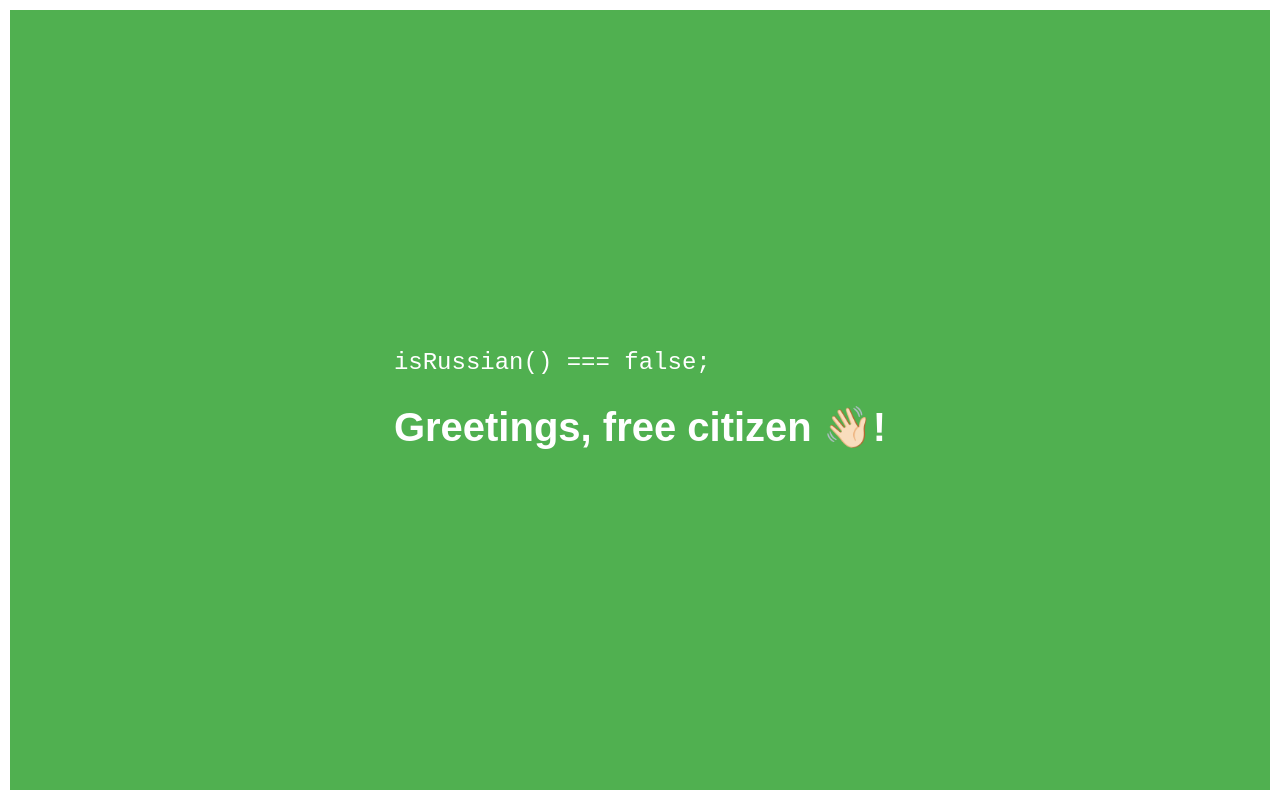
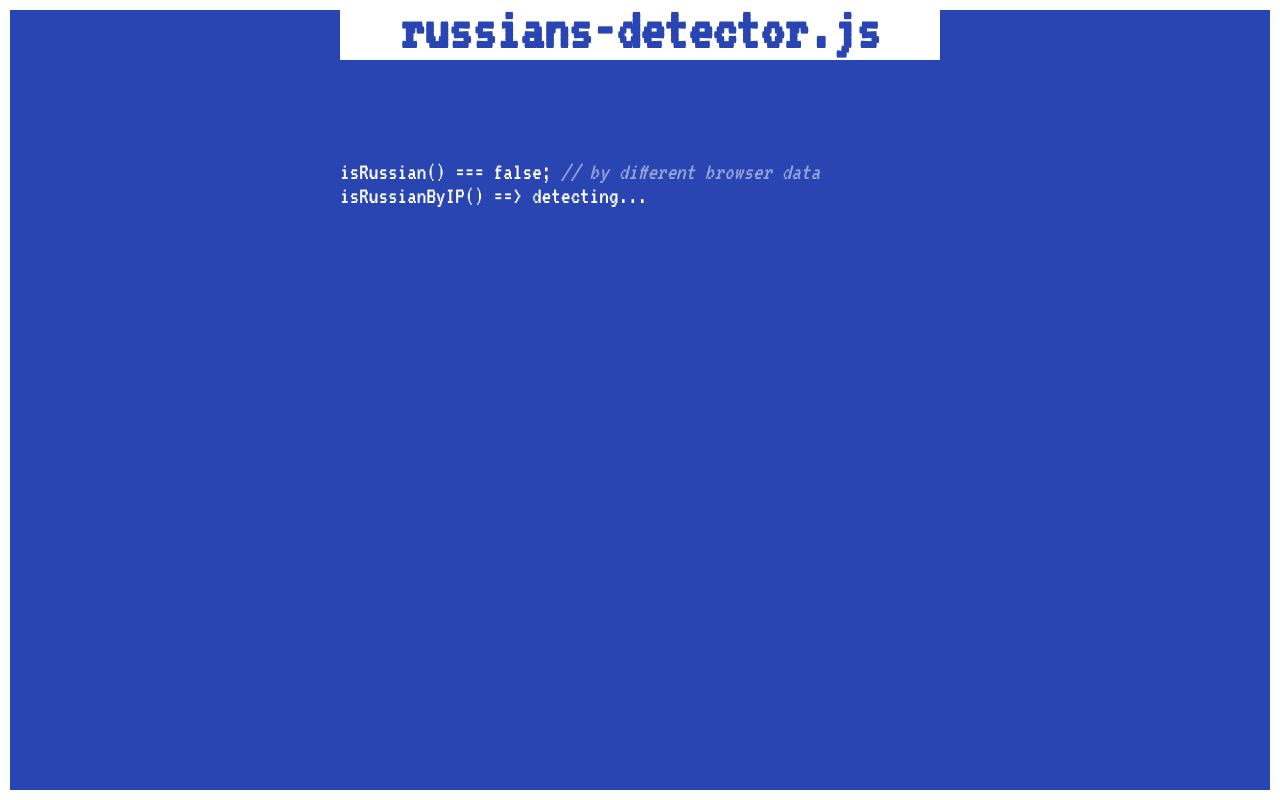
Before and after one commit to mr-devboy/russians-detector, a website: page index.html in a window 1280 px wide. Drawn offline with Linux system fonts and the light colour scheme; no server answers.

Commit message:
feat: Add russian detection by IP/location. Update demo

```diff
--- a/index.html
+++ b/index.html
@@ -7,13 +7,24 @@
     <title>russians-detector.js</title>
   </head>
   <style>
+    @import url('https://fonts.googleapis.com/css2?family=VT323&display=block');
+    :root {
+      --color-blue: #2945b2;
+      --color-green: #1c9f1c;
+      --color-red: #bc2727;
+      --color-primary: var(--color-blue);
+      --color-success: var(--color-green);
+      --color-error: var(--color-red);
+    }
+
     * {
       box-sizing: border-box;
     }
 
     html {
-      font-family: sans-serif;
+      font-family: 'VT323', sans-serif;
     }
+
     html,
     body {
       padding: 0;
@@ -22,67 +33,166 @@
 
     html,
     body,
-    #app {
+    .app {
       width: 100%;
       min-height: 100vh;
     }
 
-    #app {
+    .app {
       display: flex;
-      align-items: center;
       justify-content: center;
-      background: #50b050;
+      background: var(--color-primary);
       border: 10px solid #fff;
+      color: #fff;
+      padding: 0 40px 40px;
     }
 
-    #app.russian-detected {
-      background: #8b1818;
-      border-style: dashed;
+    .app.russianNotDetected {
+      background: var(--color-success);
     }
 
-    h1 {
-      color: #fff;
-      white-space: pre-line;
-      max-width: 550px;
-      font-weight: normal;
-      padding: 24px;
-      font-size: 24px;
-      font-weight: 300;
+    .app.russianDetected {
+      background: var(--color-error);
+      border-style: dashed;
+      animation: borderBlink 1s linear 5;
     }
 
-    pre,
-    h1 {
-      margin: 0;
+    @keyframes borderBlink {
+      0% {
+        border-style: solid;
+      }
+      49% {
+        border-style: solid;
+      }
+      50% {
+        border-style: dashed;
+      }
+      100% {
+        border-style: dashed;
+      }
     }
 
-    b {
+    .appContent {
+      width: 100%;
+      max-width: 600px;
+      margin-top: -10px;
+    }
+
+    .checks {
+      padding: 0;
+      font-size: 24px;
+      list-style-type: none;
+      margin: 0;
+      text-align: left;
+    }
+
+    .checks em {
+      opacity: 0.5;
+    }
+
+    .appTitle {
+      font-size: 60px;
+      margin: 0;
+      color: var(--color-primary);
+      background: #fff;
+      text-align: center;
+    }
+
+    .app.russianDetected .appTitle {
+      color: var(--color-error);
+    }
+
+    .app.russianNotDetected .appTitle {
+      color: var(--color-success);
+    }
+
+    .resultTitle {
+      margin: 0;
+      padding: 0;
       font-size: 40px;
+    }
+
+    .app.russianDetected .resultTitle {
+      animation: textBlink 1s linear 5;
+    }
+
+    .resultDescription {
+      margin: 0;
+      padding: 0;
+      font-size: 24px;
+    }
+
+    .appTitle {
+      margin-bottom: 100px;
+    }
+
+    .checks {
+      margin-bottom: 60px;
+    }
+
+    .resultTitle {
+      margin-bottom: 20px;
+    }
+
+    @keyframes textBlink {
+      0% {
+        visibility: visible;
+      }
+      50% {
+        visibility: hidden;
+      }
+      100% {
+        visibility: hidden;
+      }
     }
   </style>
   <body>
-    <div id="app"></div>
+    <div id="app" class="app">
+      <div id="appContent" class="appContent">
+        <h1 class="appTitle">russians-detector.js</h1>
+      </div>
+    </div>
     <script type="text/javascript">
       const app = document.querySelector('#app');
+      const appContent = document.querySelector('#appContent');
 
-      import('./src/index.js').then(({ isRussian }) => {
-        const detector = document.createElement('h1');
-        detector.innerHTML = `<pre>isRussian() === false;</pre>
-        <b>Greetings, free citizen 👋🏻!</b>
-        `;
+      import('./src/index.js').then(async ({ isRussian, isRussianByIP }) => {
+        const checks = document.createElement('ul');
+        checks.classList.add('checks');
+        appContent.appendChild(checks);
 
-        if (isRussian()) {
-          detector.innerHTML = `<pre>isRussian() === true;</pre>
-            <b>Not so fast 😬!</b>
+        const isRussianCheckEl = document.createElement('li');
+        isRussianCheckEl.innerHTML = `isRussian() === ${isRussian()}; <em>// by different browser data<em>`;
+        checks.append(isRussianCheckEl);
 
-            Folks, it seems a russian came to visit us 🤨.
+        const isRussianByIPCheckEl = document.createElement('li');
+        isRussianByIPCheckEl.classList.add('check');
+        isRussianByIPCheckEl.innerHTML = `isRussianByIP() ==> detecting...`;
+        checks.append(isRussianByIPCheckEl);
+
+        const isRussianIP = await isRussianByIP();
+        isRussianByIPCheckEl.innerHTML = `isRussianByIP() === ${isRussianIP}; <em>// by geolocation<em>`;
+
+        const resultTitleEl = document.createElement('h2');
+        resultTitleEl.classList.add('resultTitle');
+        const resultDescriptionEl = document.createElement('p');
+        resultDescriptionEl.classList.add('resultDescription');
+
+        if (isRussian() || isRussianIP) {
+          resultTitleEl.innerText = 'Russian detected! 😬';
+          resultDescriptionEl.innerText = `Folks, it seems a russian came to visit us 🤨.
             Yes, these are the ones who organize the genocide of free nations 🔪🩸.
             Hmm, what should we do with him 🧐?
 
-            🤫
-          `;
-          app.classList.add('russian-detected');
+            🤫`;
+          app.classList.add('russianDetected');
+        } else {
+          resultTitleEl.innerText = '👋🏻 Greetings, free citizen!';
+          resultDescriptionEl.innerText = `Live long and prosper 🖖🏻.`;
+          app.classList.add('russianNotDetected');
         }
-        app.appendChild(detector);
+        appContent.appendChild(resultTitleEl);
+        appContent.appendChild(resultDescriptionEl);
       });
     </script>
   </body>
--- /dev/null
+++ b/src/helpers.js
@@ -0,0 +1,15 @@
+export function getIP() {
+  return fetch('https://api.ipify.org').then((data) => data.text());
+}
+
+export function getCountryByIP(ip) {
+  return fetch(`https://rdap.db.ripe.net/ip/${ip}`)
+    .then((data) => data.json())
+    .then(({ country }) => {
+      if (!country) throw Error();
+      return country;
+    })
+    .catch(() =>
+      fetch(`https://ipapi.co/${ip}/country`).then((data) => data.text())
+    );
+}
--- a/src/index.js
+++ b/src/index.js
@@ -4,6 +4,7 @@ import {
   RUSSIAN_CODE_ALPHA3,
   PUNYCODE_PREFIX,
 } from './config.js';
+import { getIP, getCountryByIP } from './helpers.js';
 
 export function isRussian() {
   const timeZone = Intl.DateTimeFormat()
@@ -29,3 +30,12 @@ export function isRussian() {
 
   return isRussianTimezone || (isRussianBrowserLanguage && isRussianReferrer);
 }
+
+export async function isRussianByIP() {
+  const ip = await getIP();
+  const country = await getCountryByIP(ip);
+
+  return [RUSSIAN_CODE_ALPHA2, RUSSIAN_CODE_ALPHA3].includes(
+    country.toLowerCase()
+  );
+}
```
Also changed, not shown: README.md.
